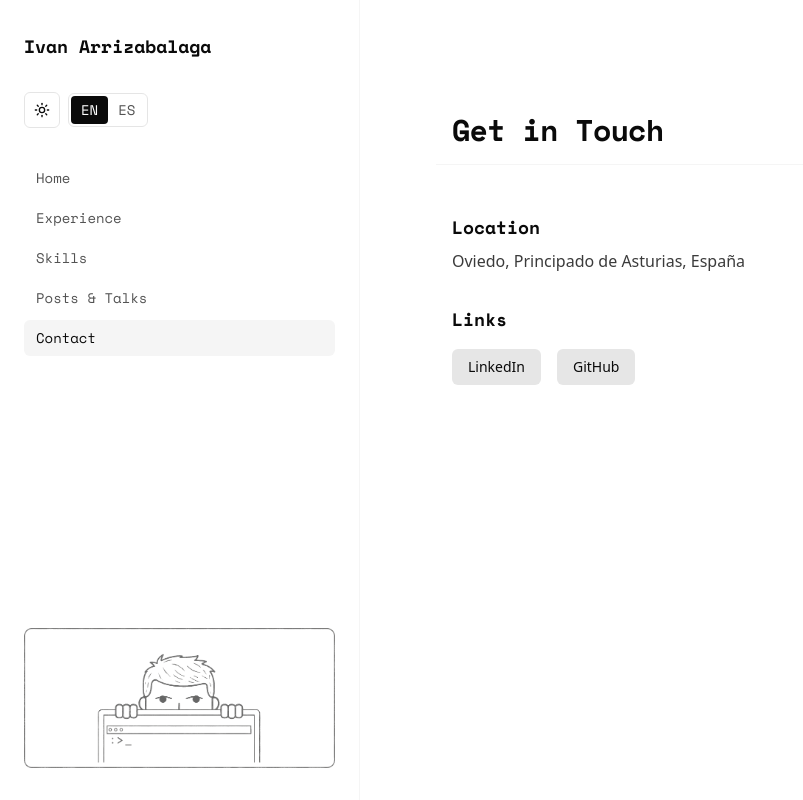
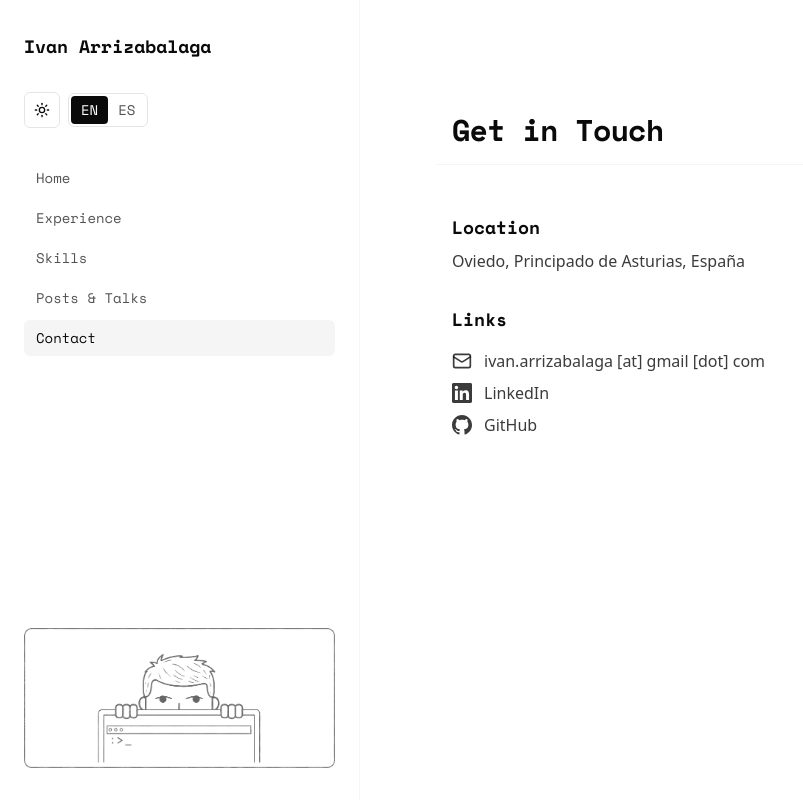
Before and after one commit to ivanarrizabalaga/ivanarrizabalaga.com, a Next.js app: page /en/contact in a window 1280 px wide. Shown: the whole page, without its empty margins (0-803 px from the left). Built offline with nearby package versions, Linux system fonts and the light colour scheme.

Commit message:
fix: Contact links

```diff
--- a/app/[locale]/contact/page.tsx
+++ b/app/[locale]/contact/page.tsx
@@ -1,6 +1,39 @@
 import { setRequestLocale } from "next-intl/server";
 import { getTranslations } from "next-intl/server";
 import { getProfile, getRelevantLinks } from "@/lib/data";
+
+function GitHubIcon({ className }: { className?: string }) {
+  return (
+    <svg className={className} viewBox="0 0 24 24" fill="currentColor" aria-hidden>
+      <path d="M12 0c-6.626 0-12 5.373-12 12 0 5.302 3.438 9.8 8.207 11.387.599.111.793-.261.793-.577v-2.234c-3.338.726-4.033-1.416-4.033-1.416-.546-1.387-1.333-1.756-1.333-1.756-1.089-.745.083-.729.083-.729 1.205.084 1.839 1.237 1.839 1.237 1.07 1.834 2.807 1.304 3.492.997.107-.775.418-1.305.762-1.604-2.665-.305-5.467-1.334-5.467-5.931 0-1.311.469-2.381 1.236-3.221-.124-.303-.535-1.524.117-3.176 0 0 1.008-.322 3.301 1.23.957-.266 1.983-.399 3.003-.404 1.02.005 2.047.138 3.006.404 2.291-1.552 3.297-1.23 3.297-1.23.653 1.653.242 2.874.118 3.176.77.84 1.235 1.911 1.235 3.221 0 4.609-2.807 5.624-5.479 5.921.43.372.823 1.102.823 2.222v3.293c0 .319.192.694.801.576 4.765-1.589 8.199-6.086 8.199-11.386 0-6.627-5.373-12-12-12z" />
+    </svg>
+  );
+}
+
+function LinkedInIcon({ className }: { className?: string }) {
+  return (
+    <svg className={className} viewBox="0 0 24 24" fill="currentColor" aria-hidden>
+      <path d="M20.447 20.452h-3.554v-5.569c0-1.328-.027-3.037-1.852-3.037-1.853 0-2.136 1.445-2.136 2.939v5.667H9.351V9h3.414v1.561h.046c.477-.9 1.637-1.85 3.37-1.85 3.601 0 4.267 2.37 4.267 5.455v6.286zM5.337 7.433c-1.144 0-2.063-.926-2.063-2.065 0-1.138.92-2.063 2.063-2.063 1.14 0 2.064.925 2.064 2.063 0 1.139-.925 2.065-2.064 2.065zm1.782 13.019H3.555V9h3.564v11.452zM22.225 0H1.771C.792 0 0 .774 0 1.729v20.542C0 23.227.792 24 1.771 24h20.451C23.2 24 24 23.227 24 22.271V1.729C24 .774 23.2 0 22.222 0h.003z" />
+    </svg>
+  );
+}
+
+function MailIcon({ className }: { className?: string }) {
+  return (
+    <svg className={className} viewBox="0 0 24 24" fill="none" stroke="currentColor" strokeWidth="2" strokeLinecap="round" strokeLinejoin="round" aria-hidden>
+      <rect width="20" height="16" x="2" y="4" rx="2" />
+      <path d="m22 7-8.97 5.7a1.94 1.94 0 0 1-2.06 0L2 7" />
+    </svg>
+  );
+}
+
+/** Obfuscate email for display to reduce bot scraping (e.g. "user [at] domain [dot] com"). */
+function obfuscateEmail(email: string): string {
+  const [local, domain] = email.split("@");
+  if (!domain) return email;
+  const [name, ...rest] = domain.split(".");
+  return `${local} [at] ${name} [dot] ${rest.join(" [dot] ")}`;
+}
 
 type Props = { params: Promise<{ locale: string }> };
 
@@ -17,7 +50,7 @@
 
   return (
     <div className="container relative z-10 mx-auto max-w-3xl px-4 py-16 md:py-24">
-      <div className="sticky top-[var(--header-height)] z-40 -mx-4 border-b border-border/40 bg-background/95 px-4 py-4 backdrop-blur supports-[backdrop-filter]:bg-background/60 lg:top-0">
+      <div className="sticky top-(--header-height) z-40 -mx-4 border-b border-border/40 bg-background/95 px-4 py-4 backdrop-blur supports-[backdrop-filter]:bg-background/60 lg:top-0">
         <h1 className="font-mono text-2xl font-bold tracking-tight text-foreground md:text-3xl">{t("title")}</h1>
       </div>
 
@@ -34,28 +67,42 @@
 
         <div>
           <h2 className="font-mono text-lg font-semibold">Links</h2>
-          <div className="mt-4 flex gap-4">
+          <ul className="mt-4 list-none space-y-2">
+            {profile.email && (
+              <li className="flex items-center gap-3">
+                <MailIcon className="h-5 w-5 shrink-0 text-foreground/80" />
+                <span className="text-base text-foreground/80" aria-label={`Email: ${profile.email}`}>
+                  {obfuscateEmail(profile.email)}
+                </span>
+              </li>
+            )}
             {linkedin && (
+              <li className="flex items-center gap-3">
+                <LinkedInIcon className="h-5 w-5 shrink-0 text-foreground/80" />
                 <a
                   href={linkedin.URL}
                   target="_blank"
                   rel="noopener noreferrer"
-                className="rounded-md bg-foreground/10 px-4 py-2 text-sm font-medium transition-colors hover:bg-foreground/20"
+                  className="text-base text-foreground/80 underline-offset-4 transition-colors hover:text-foreground hover:underline"
                 >
                   LinkedIn
                 </a>
+              </li>
             )}
             {github && (
+              <li className="flex items-center gap-3">
+                <GitHubIcon className="h-5 w-5 shrink-0 text-foreground/80" />
                 <a
                   href={github.URL}
                   target="_blank"
                   rel="noopener noreferrer"
-                className="rounded-md bg-foreground/10 px-4 py-2 text-sm font-medium transition-colors hover:bg-foreground/20"
+                  className="text-base text-foreground/80 underline-offset-4 transition-colors hover:text-foreground hover:underline"
                 >
                   GitHub
                 </a>
+              </li>
             )}
-          </div>
+          </ul>
         </div>
       </div>
     </div>
--- a/lib/types.ts
+++ b/lib/types.ts
@@ -104,6 +104,7 @@
   description: Bilingual<string>;
   avatar?: { link: string; alt: string };
   location?: Location;
+  email?: string;
 }
 
 export interface InterestingFact {
--- a/package.json
+++ b/package.json
@@ -16,6 +16,7 @@
     "class-variance-authority": "^0.7.1",
     "clsx": "^2.1.1",
     "framer-motion": "^12.35.0",
+    "lucide-react": "^0.577.0",
     "next": "16.1.6",
     "next-intl": "^4.8.3",
     "next-themes": "^0.4.6",
```
Also changed, not shown: data/resume.json, 1 other file (tests, documents, lock files or other folders). Lines whose indentation alone changed are shown as unchanged.
